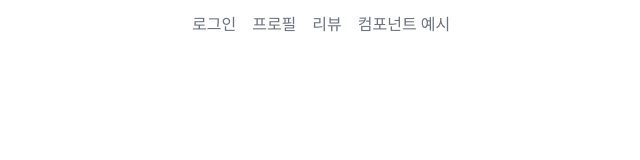
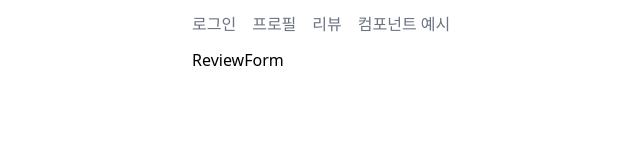
Before and after one commit to yoonakim1027/myproj-react, a React (Create React App) app: page /reviews/new in a window 1280 px wide. Before the commit this address had no page. Shown: the top 160 px of the page, without its empty margins (248-888 px from the left). Built offline with nearby package versions, Linux system fonts and the light colour scheme.

Commit message:
ReviewForm 기본 컴퍼넌트 모양만 구현

```diff
--- a/src/App.js
+++ b/src/App.js
@@ -2,6 +2,7 @@ import TopNav from 'components/TopNav';
 import Login from 'pages/accounts/Login';
 import Profile from 'pages/accounts/Profile';
 import Components from 'pages/examples/Components';
+import ReviewForm from 'pages/reviews/ReviewForm';
 import ReviewList from 'pages/reviews/ReviewList';
 import { Navigate, Route, Routes } from 'react-router-dom';
 
@@ -17,6 +18,7 @@ function App() {
         <Route path="/accounts/profile/" element={<Profile />} />
         <Route path="/reviews/" element={<ReviewList />} />
         <Route path="/examples/components/" element={<Components />} />
+        <Route path="/reviews/new/" element={<ReviewForm />} />
       </Routes>
     </div>
   );
--- /dev/null
+++ b/src/pages/reviews/ReviewForm.jsx
@@ -0,0 +1,8 @@
+function ReviewForm() {
+  return (
+    <div>
+      <h2> ReviewForm</h2>
+    </div>
+  );
+}
+export default ReviewForm;
--- a/src/pages/reviews/ReviewList.jsx
+++ b/src/pages/reviews/ReviewList.jsx
@@ -2,11 +2,14 @@ import Axios from 'axios';
 import DebugStates from 'components/DebugStates';
 import Review from 'components/Review';
 import { useEffect, useState } from 'react';
+import { useNavigate } from 'react-router-dom';
 
 function PageReviewList() {
   const [reviewList, setReviewList] = useState([]);
   const [loading, setLoading] = useState(false);
   const [error, setError] = useState(null);
+
+  const navigate = useNavigate();
 
   useEffect(() => {
     refetch();
@@ -84,6 +87,13 @@ function PageReviewList() {
         새로고침
       </button>
 
+      <button
+        onClick={() => navigate('/reviews/new/')}
+        className="bg-blue-400 cursor-pointer"
+      >
+        새로 쓰기
+      </button>
+
       {reviewList.map((review) => (
         <Review
           key={review.id}
```
